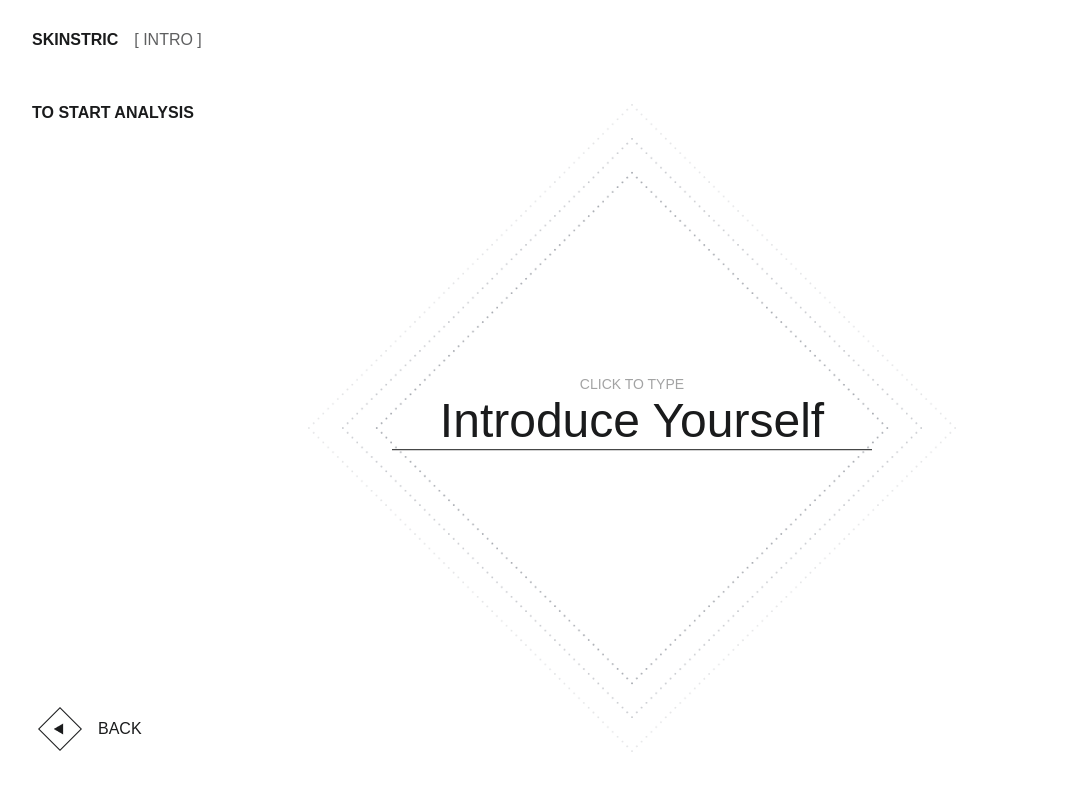
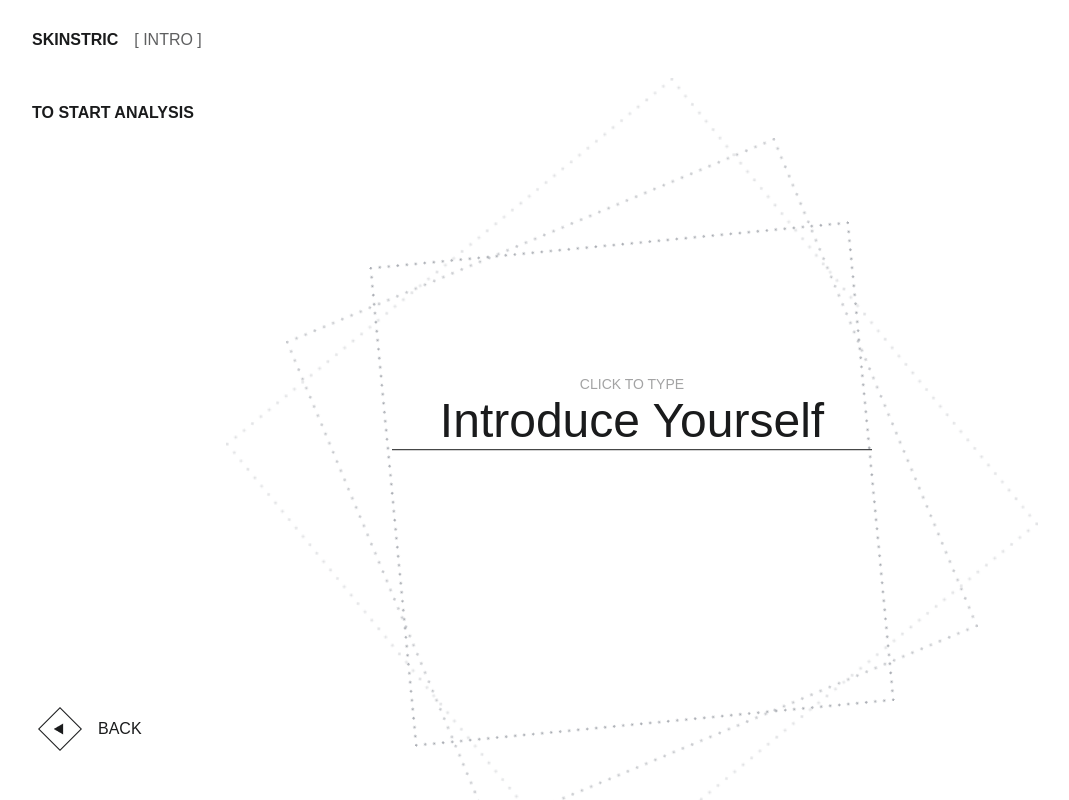
Before and after one commit to illider8bread/solis-skinstric-internship, a React (Vite) app: page /introduction in a window 1280 px wide. Shown: the whole page, without its empty margins (8-1077 px from the left). Built offline with nearby package versions, Linux system fonts and the light colour scheme; a web font is replaced by a local one.

Commit message:
Added background animation to introduction page

```diff
--- a/src/App.css
+++ b/src/App.css
@@ -25,7 +25,8 @@ input {
     background-color: inherit;
 }
 
-li, ul{
+li,
+ul {
     list-style: none;
     margin: 0;
     padding: 0;
@@ -33,7 +34,12 @@ li, ul{
 }
 
 
-p, h1, h2, h3, h4, h5 {
+p,
+h1,
+h2,
+h3,
+h4,
+h5 {
     margin: 0;
 }
 
@@ -43,6 +49,7 @@ button {
 }
 
 .container {
+    z-index: 1;
     width: 100%;
     height: calc(97vh - 4rem);
     overflow: hidden;
@@ -124,10 +131,34 @@ TO START ANALYSIS
     font-weight: 600;
 }
 
-.analysis__subtitle{
+.analysis__subtitle {
     font-weight: 400;
     padding: 1rem 0;
     font-size: 0.875rem;
+}
+
+/*
+BACKGROUND SQUARES
+*/
+
+#background {
+    position: absolute;
+    overflow: hidden;
+    top: 0;
+    left: 0;
+    height: 100%;
+    width: 100%;
+    z-index: 2;
+}
+
+.background__square {
+    position: absolute;
+    height: 42.5rem;
+    margin-top: 9rem;
+    margin-left: auto;
+    margin-right: auto;
+    left: -50%;
+    right: -50%;
 }
 
 /*
@@ -143,7 +174,7 @@ LANDING PAGE
 }
 
 .right {
-    transform: scale(-1);
+    transform: scaleY(-1);
 }
 
 
@@ -165,10 +196,11 @@ LANDING PAGE
     position: relative;
 }
 
-#nav__left{
-    left:2rem;
+#nav__left {
+    left: 2rem;
 }
-#nav__right{
+
+#nav__right {
     right: 2rem;
 }
 
@@ -197,7 +229,7 @@ LANDING PAGE
     cursor: pointer;
     position: absolute;
     background-color: transparent;
-    z-index:2;
+    z-index: 2;
 }
 
 .button__icon {
@@ -217,6 +249,15 @@ LANDING PAGE
     left: 2rem;
 }
 
+#triangle1,
+#triangle2,
+#triangle3 {
+    position: absolute;
+    top: 50%;
+    left: 50%;
+    transform: translate(-50%, -50%) scale(-1);
+}
+
 .position__centered {
     position: absolute;
     top: 50%;
@@ -227,11 +268,6 @@ LANDING PAGE
 /*
 NEW USER FORM
 */
-
-.form__background--img {
-    z-index: 5;
-    height: 100%;
-}
 
 .form__wrapper {
     max-width: 41rem;
@@ -461,26 +497,26 @@ RESULTS PAGE
     transform: rotate(45deg);
     display: flex;
     flex-wrap: wrap;
-    gap:0.5rem;
+    gap: 0.5rem;
     justify-content: space-between;
     align-items: space-between;
 }
 
-.results__button{
+.results__button {
     background-color: var(--theme-highlight-grey);
-    width:48%;
-    height:48%;
+    width: 48%;
+    height: 48%;
     display: flex;
     align-items: center;
     justify-content: center;
-    cursor:pointer;
+    cursor: pointer;
 }
 
-.results__button:hover{
+.results__button:hover {
     background-color: #E1E1E2;
 }
 
-.results__button--text{
+.results__button--text {
     text-transform: uppercase;
     transform: rotate(-45deg);
     width: 80%;
@@ -493,33 +529,33 @@ RESULTS PAGE
 /*
 DEMOGRAPHICS PAGE
 */
-.inverted{
+.inverted {
     filter: invert(1);
 }
 
-#white{
+#white {
     filter: invert(1);
 }
 
-.demographics__header{
+.demographics__header {
     padding: 1rem 0;
     margin-bottom: 3rem;
 }
 
-.demographics__title{
-    font-size:3rem;
+.demographics__title {
+    font-size: 3rem;
     text-transform: uppercase;
     padding: 0;
-    margin:0;
+    margin: 0;
     letter-spacing: -2%;
 }
 
-.demographics__subtitle{
+.demographics__subtitle {
     text-transform: uppercase;
-    font-size:0.875rem;
+    font-size: 0.875rem;
 }
 
-.change__buttons--wrapper{
+.change__buttons--wrapper {
     display: flex;
     position: absolute;
     z-index: 5;
@@ -528,41 +564,41 @@ DEMOGRAPHICS PAGE
     gap: 1rem;
 }
 
-.change__button{
+.change__button {
     font-size: 1rem;
     height: auto;
 }
 
-.button__reset{
+.button__reset {
     border: solid var(--theme-highlight-grey) 1px;
     background-color: black;
 }
 
-.demographics__wrapper{
+.demographics__wrapper {
     display: flex;
     width: 100%;
     height: 100%;
     justify-content: space-between;
     align-items: flex-start;
-    gap:1rem;
+    gap: 1rem;
 }
 
 .demographics__summary,
 .demographics__details,
-.demographics__breakdown{
+.demographics__breakdown {
     background-color: var(--theme-highlight-grey);
     border-top: 1px var(--theme-black) solid;
 }
 
-.demographics__summaries{
+.demographics__summaries {
     height: 100%;
-    width:15%;
+    width: 15%;
     display: flex;
     flex-direction: column;
-    gap:1rem;
+    gap: 1rem;
 }
 
-.demographics__summary{
+.demographics__summary {
     width: 100%;
     height: max(13vh, 5rem);
     display: flex;
@@ -572,60 +608,61 @@ DEMOGRAPHICS PAGE
     cursor: pointer;
 }
 
-.demographics__summary--text{
+.demographics__summary--text {
     text-transform: uppercase;
-    font-weight:600;
+    font-weight: 600;
 }
 
-.demographics__details{
-    height:70%;
-    width:60%;
+.demographics__details {
+    height: 70%;
+    width: 60%;
     padding: 1rem;
 }
 
-.demographics__details--title{
+.demographics__details--title {
     margin: 0;
     padding: 0;
     font-size: 2.25rem;
-    font-weight:400;
+    font-weight: 400;
     text-transform: capitalize;
 }
-.details__span{
+
+.details__span {
     text-transform: none;
     font-size: inherit;
 }
 
-.demographics__details--percentage{
-    height:85%;
+.demographics__details--percentage {
+    height: 85%;
     width: 100%;
     display: flex;
     justify-content: flex-end;
 }
 
-.percentage__wrapper{
-    width:max(60%, 320px);
-    height:100%;
+.percentage__wrapper {
+    width: max(60%, 320px);
+    height: 100%;
     padding: 0;
     margin: 0;
-    position:relative;
+    position: relative;
 }
 
-.donut__chart{
+.donut__chart {
     z-index: 1;
 }
 
-.percentage__para{
+.percentage__para {
     z-index: 2;
     font-size: 3rem;
     font-weight: 600;
 }
 
-.demographics__breakdown{
+.demographics__breakdown {
     height: 70%;
     width: 25%;
 }
 
-.demographics__breakdown--item{
+.demographics__breakdown--item {
     display: flex;
     justify-content: space-between;
     padding: 0.6rem 1rem;
@@ -633,11 +670,11 @@ DEMOGRAPHICS PAGE
     background-color: var(--theme-highlight-grey);
 }
 
-.breakdown__item--para{
+.breakdown__item--para {
     text-transform: uppercase;
 }
 
-.radio{
+.radio {
     padding-right: 1rem;
 }
 
@@ -645,7 +682,7 @@ DEMOGRAPHICS PAGE
 WEBCAM PAGE
 */
 
-.webcam__container{
+.webcam__container {
     width: 100vw;
     height: 100vh;
     overflow: hidden;
@@ -654,17 +691,17 @@ WEBCAM PAGE
     left: 0;
 }
 
-.noContainer{
+.noContainer {
     margin: 2.5rem;
 }
 
-.webcam{
-    height:max(100%, 70vw);
+.webcam {
+    height: max(100%, 70vw);
     z-index: 1;
 
 }
 
-.webcam__message{
+.webcam__message {
     color: #FCFCFC;
     display: flex;
     flex-direction: column;
@@ -676,11 +713,11 @@ WEBCAM PAGE
     left: 50%;
     transform: translateX(-50%);
     line-height: 2rem;
-    z-index:2;
+    z-index: 2;
     width: 80%;
 }
 
-.webcam__message>ul{
+.webcam__message>ul {
     display: flex;
     align-items: center;
     gap: 1.5rem;
@@ -688,11 +725,11 @@ WEBCAM PAGE
     text-transform: uppercase;
 }
 
-.webcam__message>ul>li>img{
+.webcam__message>ul>li>img {
     padding: 0 1rem;
 }
 
-.webcam__cap{
+.webcam__cap {
     display: flex;
     color: #FCFCFC;
     text-transform: uppercase;
@@ -704,18 +741,18 @@ WEBCAM PAGE
     right: 2rem;
     background-color: transparent;
     cursor: pointer;
-    z-index:2;
+    z-index: 2;
 }
 
-.webcam__icon{
+.webcam__icon {
     padding-left: 1rem;
 }
 
-.loading__message{
+.loading__message {
     bottom: 10%;
 }
 
-.camera__loading{
+.camera__loading {
     display: flex;
     flex-direction: column;
     gap: 1rem;
@@ -723,26 +760,26 @@ WEBCAM PAGE
     align-items: center;
 }
 
-.camera__loading>img{
+.camera__loading>img {
     width: 80%;
     margin-top: 10%;
 }
 
-.success__message{
+.success__message {
     text-transform: uppercase;
     color: #FCFCFC;
     z-index: 2;
     position: absolute;
-    top:30%;
+    top: 30%;
     left: 50%;
     transform: translateX(-50%);
     text-shadow:
-                -1px -1px 5px var(--theme-black),
-                 1px -1px 5px var(--theme-black),
-                -1px  1px 5px var(--theme-black),
-                 1px  1px 5px var(--theme-black);
+        -1px -1px 5px var(--theme-black),
+        1px -1px 5px var(--theme-black),
+        -1px 1px 5px var(--theme-black),
+        1px 1px 5px var(--theme-black);
 }
 
-.webcam__uploading{
+.webcam__uploading {
     position: absolute;
 }
--- /dev/null
+++ b/src/components/Background.jsx
@@ -0,0 +1,60 @@
+import { useEffect } from "react"
+import background from "../assets/background-square.png"
+import gsap from "gsap";
+
+
+function Background() {
+
+    function backgroundAnim() {
+        let tl = gsap.timeline()
+        tl.add("startSimultaneous", "0")
+            .to("#square1",
+                {
+                    rotation: 360,
+                    duration: 50,
+                    ease: "linear",
+                    repeat: "-1"
+                },
+                "startSimultaneous")
+            .fromTo("#square2",
+                {
+                    rotation: -15,
+                    scale: 1.1,
+                    opacity: 0.66
+                },
+                {
+                    rotation: 360,
+                    duration: 55,
+                    ease: "linear",
+                    repeat: "-1"
+                },
+                "startSimultaneous")
+            .fromTo("#square3",
+                {
+                    rotation: -30,
+                    scale: 1.2,
+                    opacity: 0.33,
+                },
+                {
+                    rotation: 360,
+                    duration: 60,
+                    ease: "linear",
+                    repeat: "-1"
+                },
+                "startSimultaneous")
+
+    }
+
+    useEffect(() => {
+        backgroundAnim()
+    }, [])
+
+    return (
+        <div id="background">
+            <img src={background} id="square1" className="background__square" />
+            <img src={background} id="square2" className="background__square" />
+            <img src={background} id="square3" className="background__square" />
+        </div>
+    )
+}
+export default Background
--- a/src/pages/Introduction.jsx
+++ b/src/pages/Introduction.jsx
@@ -1,41 +1,46 @@
-import { useState } from "react";
 import Analysis from "../components/Analysis";
-import background from "../assets/form-bkg.png"
 import Form from "../components/Form";
 import NavigationButton from "../components/NavigationButton";
+import { useEffect } from "react";
+import Background from "../components/Background";
 
-function Introduction({createUser, loading, created}) {
+function Introduction({ createUser, loading, created }) {
 
-    function renderContent(){
-        if(sessionStorage.getItem("usercreated")===true || created){
-            return(
+
+
+    function renderContent() {
+        if (sessionStorage.getItem("usercreated") === true || created) {
+            return (
                 <div className="position__centered submitted">
-                    Thank You!<br/>
+                    Thank You!<br />
                     Proceed for the next step
                 </div>
             )
-        } else if(loading){
-            return(
+        } else if (loading) {
+            return (
                 <div className="position__centered processing">
                     Processing Submission ...
                 </div>
             )
-        } else{
-            return(
-                <Form createUser={createUser}/>
+        } else {
+            return (
+                <Form createUser={createUser} />
             )
         }
     }
-    return(
+
+    return (
+        <>
+        <Background/>
         <div className="container">
             <div className="row">
-            <Analysis />
-            <img src={background} className="form__background--img position__centered"/>
-            {renderContent()}
-            <NavigationButton text="back" navTo="/"/>
-            {created ? <NavigationButton text="proceed" navTo="/image"/> : <></>}
+                <Analysis />
+                {renderContent()}
+                <NavigationButton text="back" navTo="/" />
+                {created ? <NavigationButton text="proceed" navTo="/image" /> : <></>}
             </div>
         </div>
+        </>
     )
 }
 
--- a/src/pages/Landing.jsx
+++ b/src/pages/Landing.jsx
@@ -1,6 +1,6 @@
 import { useEffect, useState } from "react";
 import { useNavigate } from "react-router";
-import { gsap } from "gsap"; // Import GSAP
+import { gsap } from "gsap";
 import btn from '../assets/buttin-icon-shrunk.png';
 import triangle from '../assets/Rectangle-bkg.png';
 import emphasisTriangle from "../assets/Rectangle-bkg-emphasis.png"
```
Also changed, not shown: src/assets/background-square.png (added).
